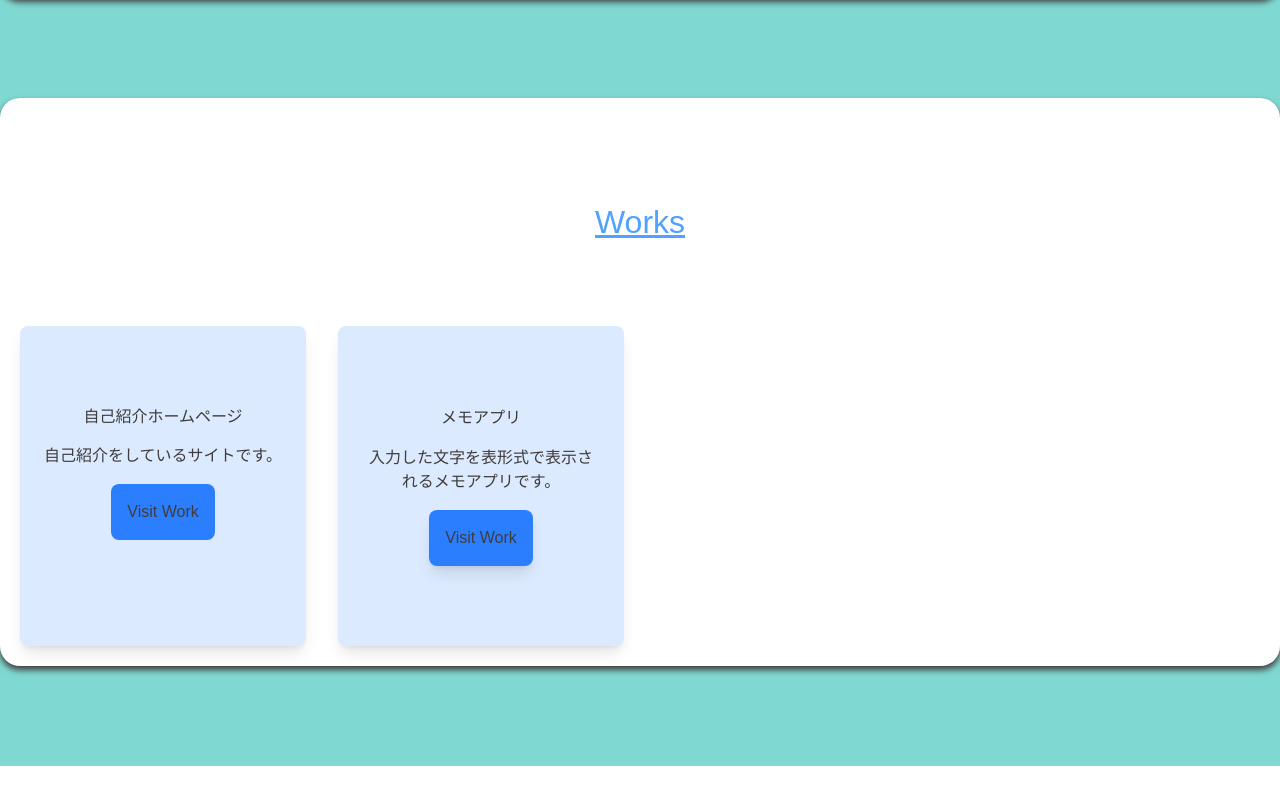
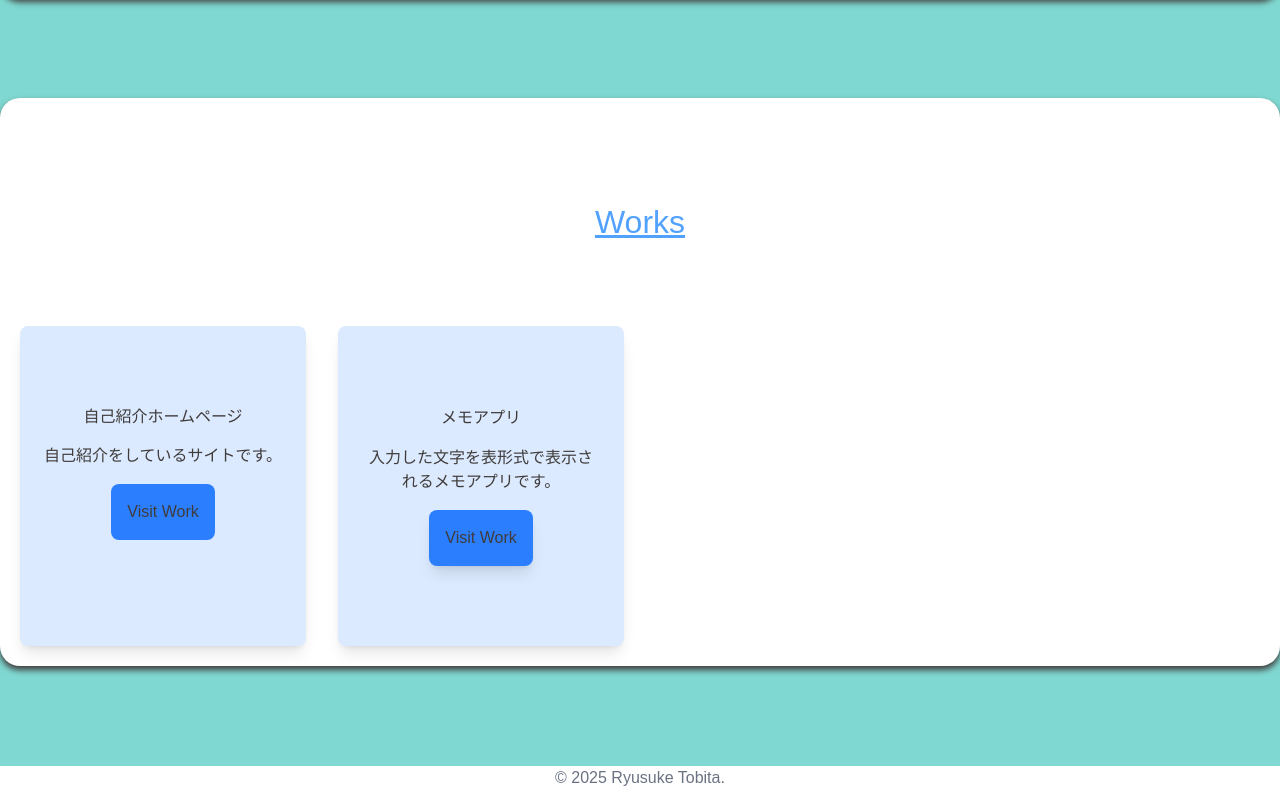
Before and after one commit to to-bi-eng/my-portfolio, a Next.js app: page / in a window 1280 px wide. Shown: the part 2624-3414 px from the top of the page. Before the commit the page ends 3390 px from the top, so only its background shows below. Built offline with nearby package versions, Linux system fonts and the light colour scheme.

Commit message:
2025-04/10_Footer

```diff
--- a/src/app/layout.tsx
+++ b/src/app/layout.tsx
@@ -2,6 +2,7 @@ import type { Metadata } from "next";
 import { Geist, Geist_Mono } from "next/font/google";
 import "./globals.css";
 import Header from "../components/Header";
+import Footer from "../components/Footer";
 
 const geistSans = Geist({
   variable: "--font-geist-sans",
@@ -24,6 +25,7 @@ export default function RootLayout({children}: Readonly<{ children: React.ReactN
       <body className={`${geistSans.variable} ${geistMono.variable} antialiased`}>
         <Header /> {/* ここにナビゲーションバーを追加 */}
         {children}
+        <Footer />
       </body>
     </html>
   );
--- a/src/components/Footer.tsx
+++ b/src/components/Footer.tsx
@@ -0,0 +1,7 @@
+export default function Footer() {
+    return (
+      <footer className="text-center text-gray-500 py-4">
+        © 2025 Ryusuke Tobita.
+      </footer>
+    );
+  }
```
